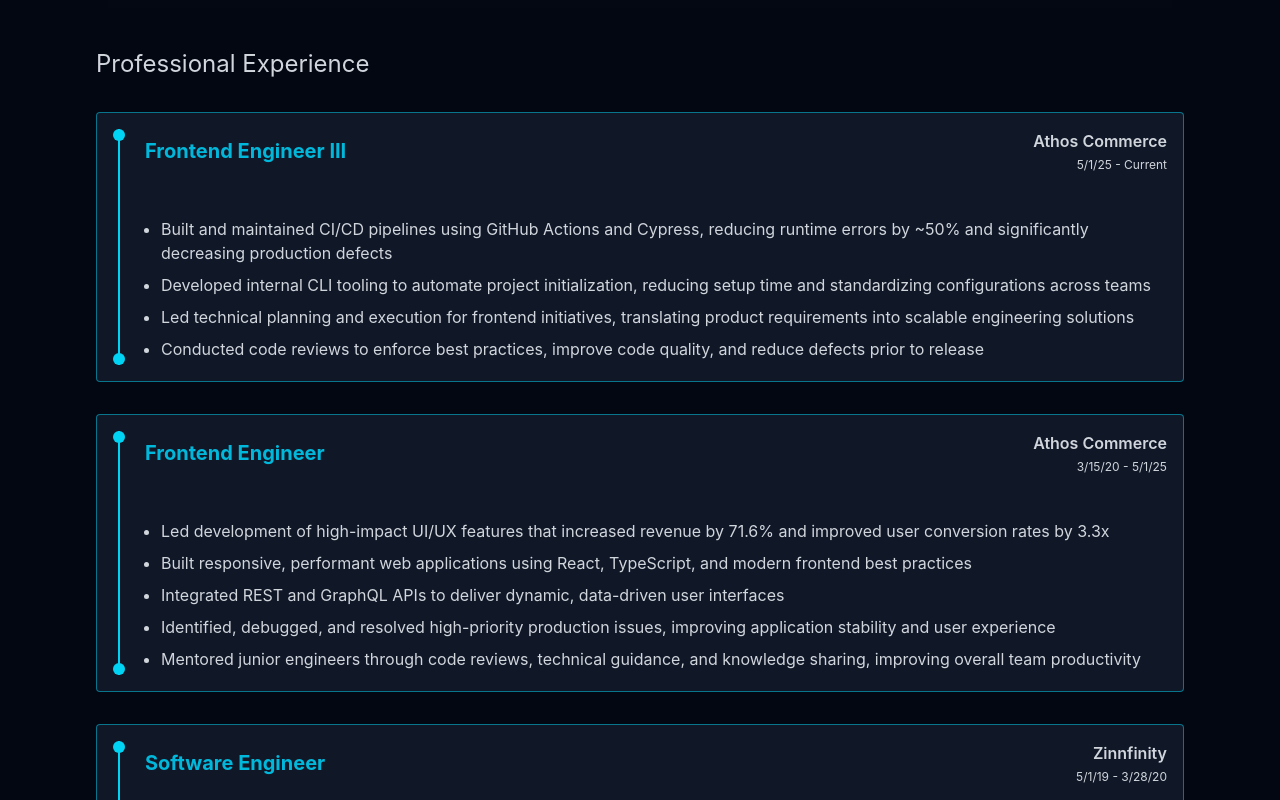
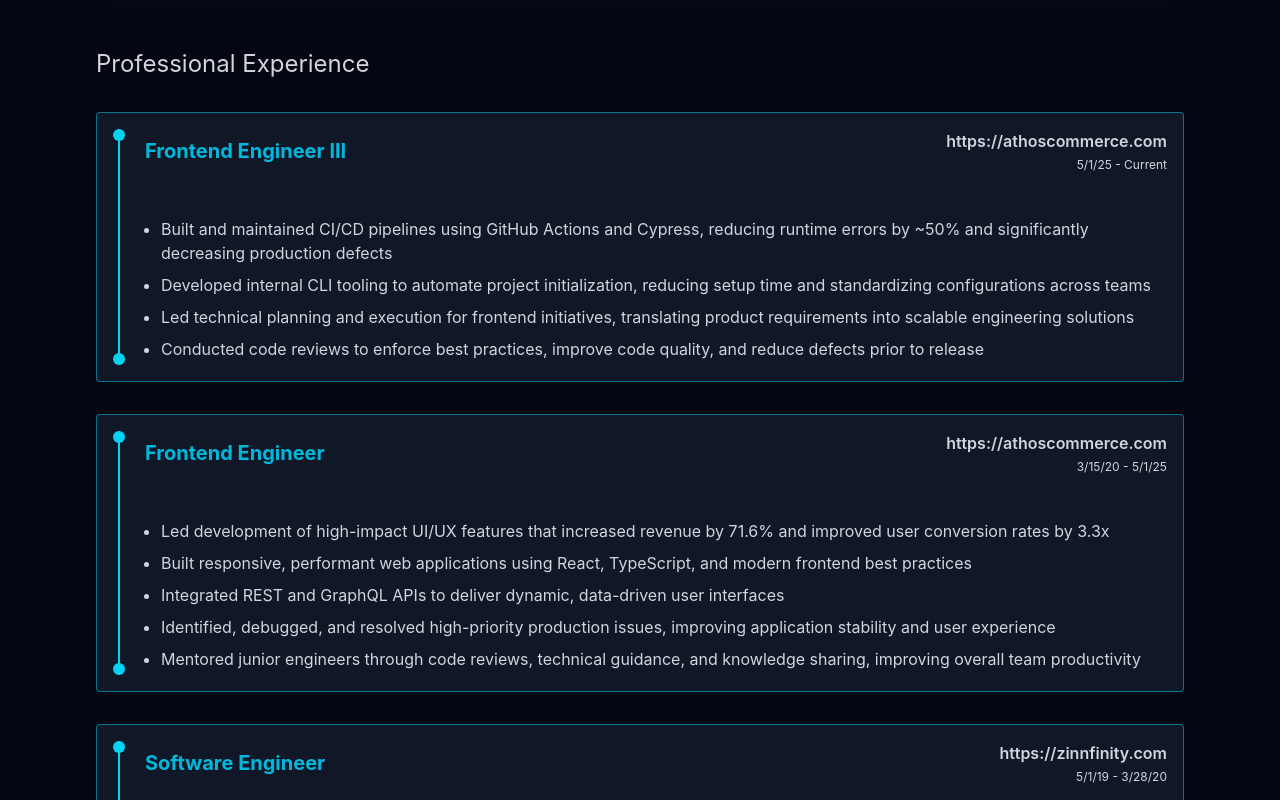
Before and after one commit to bradybridges/svelte-portfolio, a SvelteKit app: page / in a window 1280 px wide. Shown: the part 980-1780 px from the top of the page. Built offline with nearby package versions, Linux system fonts and the light colour scheme.

Commit message:
ui: swap to use <Link /> component for company links

```diff
--- a/src/components/ExperienceSection.svelte
+++ b/src/components/ExperienceSection.svelte
@@ -1,6 +1,7 @@
 <script lang="ts">
 	import { roles } from '$lib/roles';
 	import Heading from './Heading.svelte';
+	import Link from './Link.svelte';
 	import Section from './Section.svelte';
 </script>
 
@@ -24,12 +25,12 @@
 							<div>
 								<div class="mb-1 text-left font-semibold md:text-right">
 									{#if role.companyUrl}
-										<a
-											href={role.companyUrl}
+										<Link
+											url={role.companyUrl}
 											target="_blank"
-											aria-label={`Visit ${role.company} page`}
-											>{role.company}</a
-										>
+											ariaLabel={`Visit ${role.company} website`}
+											label={role.companyUrl}
+										/>
 									{:else}
 										{role.company}
 									{/if}
```
